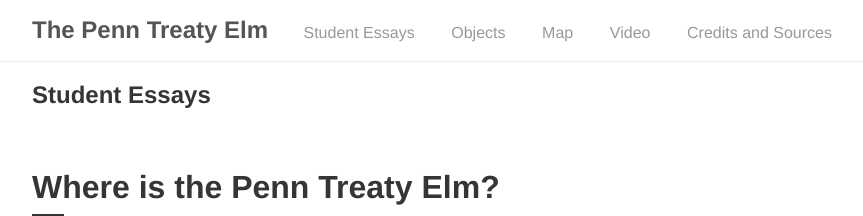
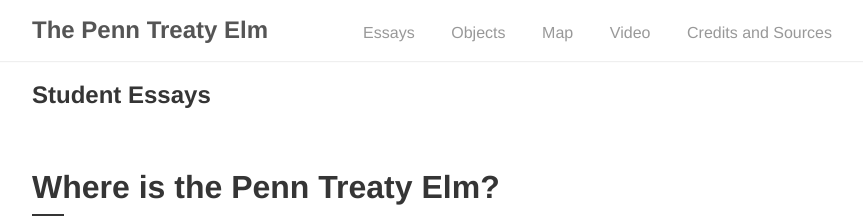
Before and after one commit to mzarafon/penn-treaty-elm, a Jekyll site: the page built from student-essays.html, in a window 1280 px wide. Shown: the top 216 px of the page, without its empty margins (208-1071 px from the left). Built offline with Jekyll 4.4.1, drawn with Linux system fonts in a browser that asks for light colours.

Commit message:
changed student-essays to essays

```diff
--- a/_layouts/default.html
+++ b/_layouts/default.html
@@ -10,7 +10,7 @@
           <h2 class="nav-title">{{ site.title }}</h2>
         </a>
         <ul>
-          <li><a href="{{ '/student-essays' | prepend: site.url }}">Student Essays</a></li>
+          <li><a href="{{ '/essays' | prepend: site.url }}">Essays</a></li>
           <li><a href="{{ '/objects' | prepend: site.url }}">Objects</a></li>
           <li><a href="{{ '/map' | prepend: site.url }}">Map</a></li>
           <li><a href="{{ '/video' | prepend: site.url }}">Video</a></li>
--- a/student-essays.html
+++ b/student-essays.html
@@ -1,7 +1,7 @@
 ---
 layout: default
-title: "Student Essays"
-permalink: /student-essays/
+title: "Essays"
+permalink: /essays/
 ---
 <h2>Student Essays</h2>
 
```
Also changed, not shown: 3 other files.
